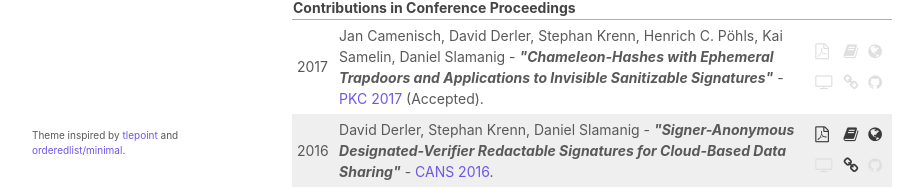
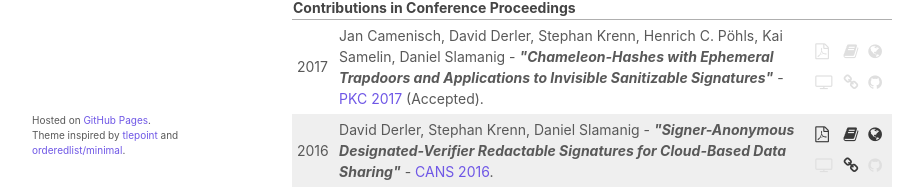
Before and after one commit to derlerd/derlerd.github.io, a Jekyll site: the page built from index.html, in a window 1280 px wide and 900 px high, scrolled down 548 px. Shown: the part 692-887 px from the top of the window, without its empty margins (178-1101 px from the left). Built offline with Jekyll 4.4.1, drawn with Linux system fonts in a browser that asks for light colours.

Commit message:
added ref to repo

```diff
--- a/_includes/footer.html
+++ b/_includes/footer.html
@@ -1,3 +1,4 @@
 <footer>
+  <p class="remark">Hosted on <a href="https://github.com/derlerd/derlerd.github.io">GitHub Pages</a>.</p>
   <p class="remark">Theme inspired by <a href="https://tlepoint.github.io/">tlepoint</a> and <a href="https://github.com/orderedlist/minimal">orderedlist/minimal</a>.</p>
 </footer>
```
